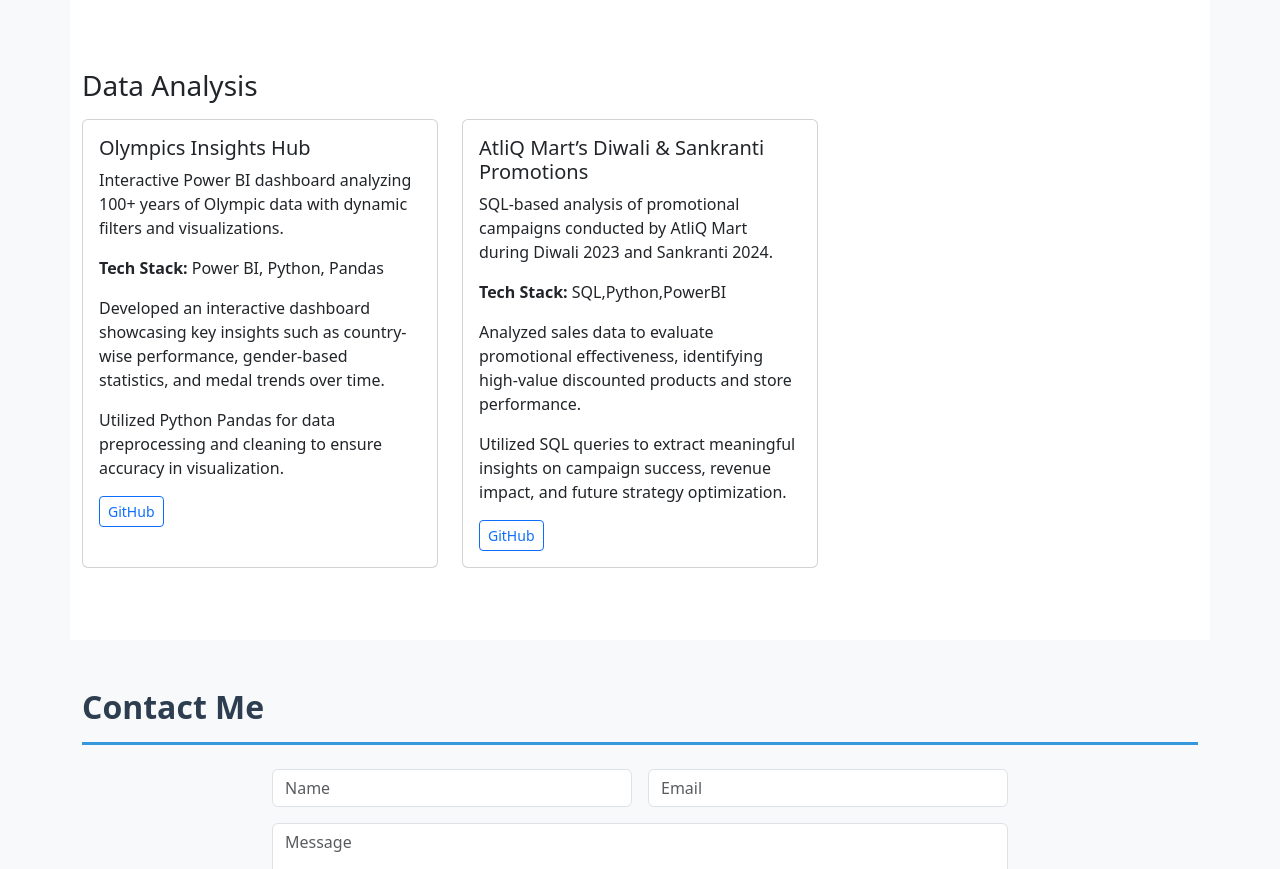
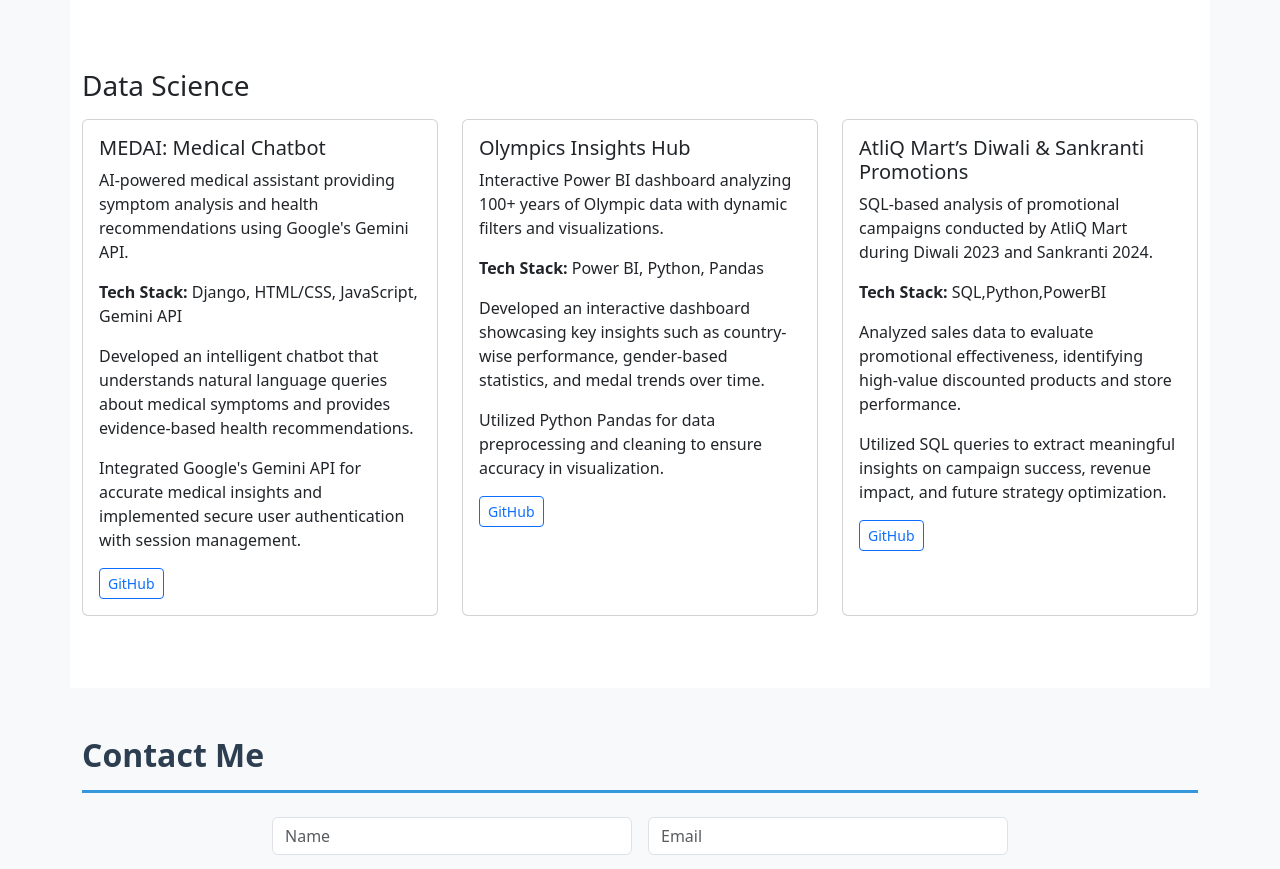
Before and after one commit to ParthasarathiMohanty986/psm.personal.updated, a plain HTML site: page index.html in a window 1280 px wide. Shown: the part 1745-2614 px from the top of the page. Drawn offline with nearby package versions, Linux system fonts and the light colour scheme.

Commit message:
Update index.html

```diff
--- a/index.html
+++ b/index.html
@@ -210,8 +210,22 @@
         </div>
     </div>
 
-    <h3 class="mb-3">Data Analysis</h3>
+    <h3 class="mb-3">Data Science</h3>
     <div class="row">
+        <div class="col-md-4 mb-4">
+            <div class="card project-card h-100">
+                <div class="card-body">
+                    <h5 class="card-title">MEDAI: Medical Chatbot</h5>
+                    <p class="card-text">AI-powered medical assistant providing symptom analysis and health recommendations using Google's Gemini API.</p>
+                    <p><strong>Tech Stack:</strong> Django, HTML/CSS, JavaScript, Gemini API</p>
+                    <p>Developed an intelligent chatbot that understands natural language queries about medical symptoms and provides evidence-based health recommendations.</p>
+                    <p>Integrated Google's Gemini API for accurate medical insights and implemented secure user authentication with session management.</p>
+                    <div class="mt-auto">
+                        <a href="https://github.com/ParthasarathiMohanty986/med-ai-bot" class="btn btn-sm btn-outline-primary" target="_blank">GitHub</a>
+                    </div>
+                </div>
+            </div>
+        </div>
         <div class="col-md-4 mb-4">
             <div class="card project-card h-100">
                 <div class="card-body">
```
